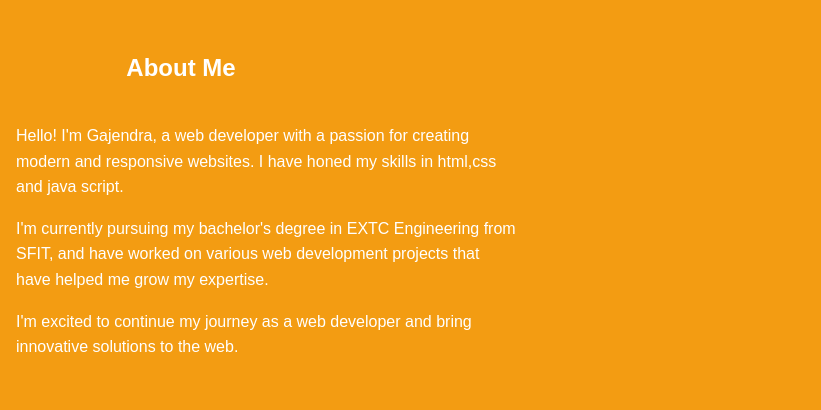
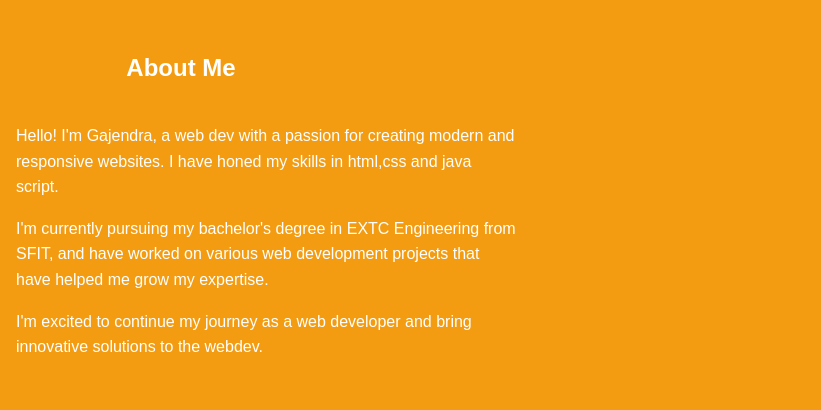
Before and after one commit to gajjuu/PRODIGY_WD_4, a plain HTML site: page index.html in a window 1280 px wide. Shown: the part 1000-1410 px from the top of the page, 459-1280 px from the left. Drawn offline with Linux system fonts and the light colour scheme.

Commit message:
Update index.html

```diff
--- a/index.html
+++ b/index.html
@@ -18,8 +18,7 @@
             </ul>
         </nav>
     </header>
-
-    <!-- Home Section -->
+<!-- Home Section -->
     <section id="home">
         <div class="intro">
             <h1>Hi, I'm [Gajendra G]</h1>
@@ -34,9 +33,9 @@
         <div class="about-content">
             <img src="your-photo.jpg" alt="Your Photo">
             <div>
-                <p>Hello! I'm Gajendra, a web developer with a passion for creating modern and responsive websites. I have honed my skills in html,css and java script.</p>
+                <p>Hello! I'm Gajendra, a web dev with a passion for creating modern and responsive websites. I have honed my skills in html,css and java script.</p>
                 <p>I'm currently pursuing my bachelor's degree in EXTC Engineering from SFIT, and have worked on various web development projects that have helped me grow my expertise.</p>
-                <p>I'm excited to continue my journey as a web developer and bring innovative solutions to the web.</p>
+                <p>I'm excited to continue my journey as a web developer and bring innovative solutions to the webdev.</p>
             </div>
         </div>
     </section>
```
